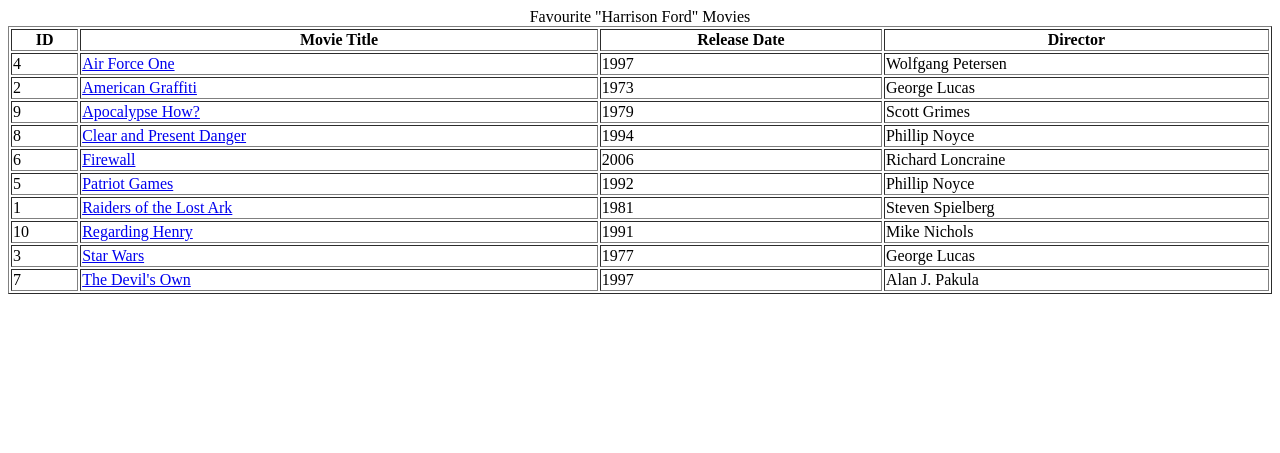
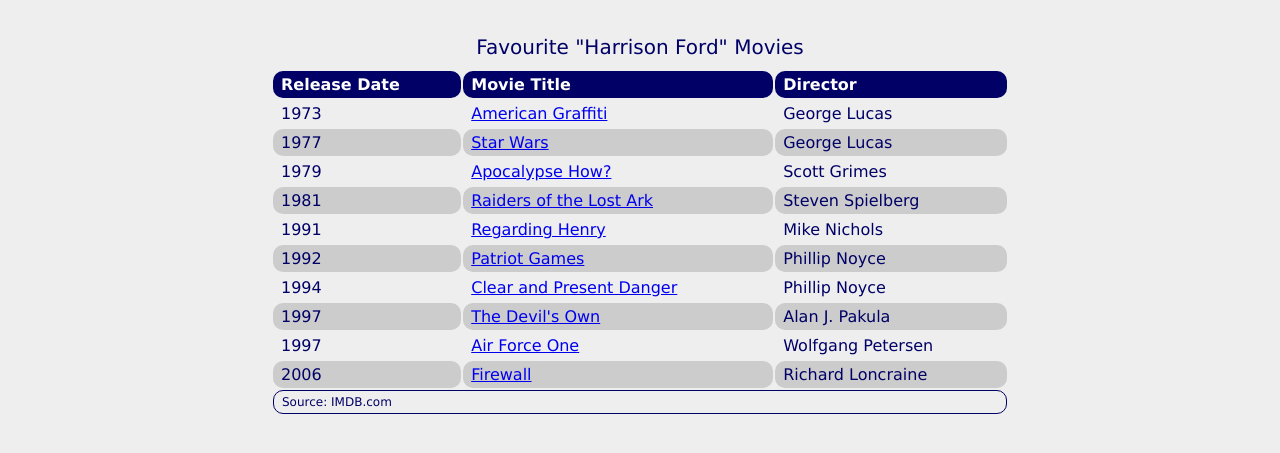
Before and after one commit to grim0035/assignments, a PHP site: page / in a window 1280 px wide. Shown: the top 453 px of the page. Run offline with PHP 8.4, Linux system fonts and the light colour scheme; data comes from the database, SQL or seed files in the repository.

Commit message:
added css

```diff
--- /dev/null
+++ b/mtm1531/assignment-5/css/general.css
@@ -0,0 +1,71 @@
+@charset "UTF-8";
+/* CSS Document */
+
+html {
+	background-color: #eee;
+	color: #006;
+	font-family: Verdana, Helvetica, Geneva, sans-serif;
+	font-size: 100%;
+}
+
+body {
+	margin: 0 25px;
+}
+
+table {
+	padding: 0;
+	margin:25px auto;
+	width: 60%;
+
+
+}
+
+caption {
+	font-size: 1.25em;
+	margin: 10px;
+}
+
+tr:nth-child(even) {
+	background-color: #ccc;
+	padding: 0;
+	margin: 0;
+}
+
+tr:nth-child(odd) {
+	background-color: #eee;
+	padding: 0;
+	margin: 0;
+}
+
+th {
+	background-color: #006;
+	text-align: left;
+	padding: 4px 8px;
+	color: #fff;
+	border-radius: 10px;
+
+
+}
+
+td {
+	border: 0;
+	padding: 4px 8px;
+	margin: 0;
+	border-radius: 10px;
+
+}
+
+dt {
+	font-weight: bold;
+	margin: 15px 0 5px 0;
+}
+
+dd {
+	margin: 0px;
+}
+
+tfoot td {
+	border: 1px solid #006;
+	padding: 4px 8px;
+	font-size: 0.75em;
+}
--- a/mtm1531/assignment-5/delete.php
+++ b/mtm1531/assignment-5/delete.php
@@ -10,7 +10,7 @@ if (empty($id)) {
 
 $sql = $db->prepare('
 	DELETE
-	FROM dinosaurs
+	FROM movies
 	WHERE id = :id
 ');
 
--- a/mtm1531/assignment-5/index.php
+++ b/mtm1531/assignment-5/index.php
@@ -4,7 +4,7 @@ require_once 'includes/db.php';
 $sql = $db->query('
 	SELECT id, movie_title, release_date, director
 	FROM movies
-	ORDER BY movie_title ASC
+	ORDER BY release_date ASC
 ');
 
 $results = $sql->fetchAll(); //gets data from db
@@ -17,14 +17,14 @@ $results = $sql->fetchAll(); //gets data from db
 <html>
 <head>
 	<meta charset="utf-8">
-	<title>Movies</title>
+	<title>Movies &middot; Assignment 5</title>
+	<link href="css/general.css" rel="stylesheet">
 </head>
 <body>
 
-	<table width="100%" border="1">
+	<table width="100%">
 	<caption>Favourite "Harrison Ford" Movies</caption> <!-- summary for the table-->
 		<colgroup>
-			<col>
 			<col>
 			<col>
 			<col>
@@ -32,20 +32,25 @@ $results = $sql->fetchAll(); //gets data from db
 	<thead> <!-- table header cells -->
 		<tr>
 			<!-- table =scope defines what direction the <th> is labelling: col or row -->
-			<th scope="col">ID</th>
+			<th scope="col">Release Date</th>
 			<th scope="col">Movie Title</th>
-			<th scope="col">Release Date</th>
 			<th scope="col">Director</th>
 		</tr>
 	</thead>
 	<?php foreach ($results as $film) :?>
-	<tr>
-		<td><?php echo $film['id'];?></td>
-		<td><a href="single.php?id=<?php echo $film['id']; ?>"><?php echo $film['movie_title'];?></a></td>
-		<td><?php echo $film['release_date'];?></td>
-		<td><?php echo $film['director'];?></td>
-	</tr>
+		<tr>
+			<td scope="col"><?php echo $film['release_date'];?></td>
+			<td scope="col"><a href="single.php?id=<?php echo $film['id']; ?>"><?php echo $film['movie_title'];?></a></td>
+			<td scope="col"><?php echo $film['director'];?></td>
+		</tr>
 	<?php endforeach; ?>
+	<tfoot> <!-- table header cells -->
+		<tr>
+			<!-- table =scope defines what direction the <th> is labelling: col or row -->
+			<td scope="col" colspan="3">Source: IMDB.com</th>
+		</tr>
+	</tfoot>
+
 
 </table>
 
```
Also changed, not shown: mtm1531/assignment-5/single.php (+7 -3 lines).
